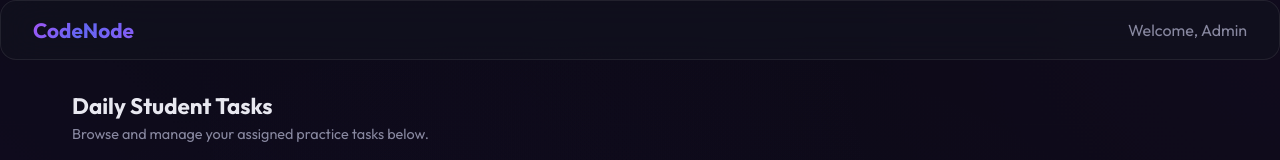
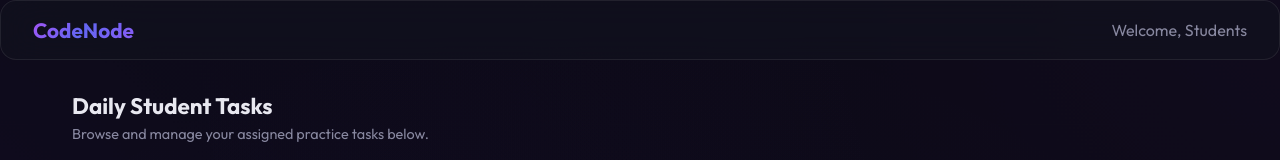
Before and after one commit to As1763/WebNinja, a React (Vite) app: page / in a window 1280 px wide. Shown: the top 160 px of the page. Built offline with nearby package versions, Linux system fonts and the light colour scheme; no server answers; the database is empty.

Commit message:
feat: implement Header component and add global CSS styling with theme tokens

```diff
--- a/src/components/Header.jsx
+++ b/src/components/Header.jsx
@@ -7,7 +7,7 @@ const Header = () => {
         <h1>CodeNode</h1>
       </div>
       <div className="nav">
-        <span style={{ color: 'var(--text-secondary)' }}>Welcome, Admin</span>
+        <span style={{ color: 'var(--text-secondary)' }}>Welcome, Students</span>
       </div>
     </header>
   );
```
